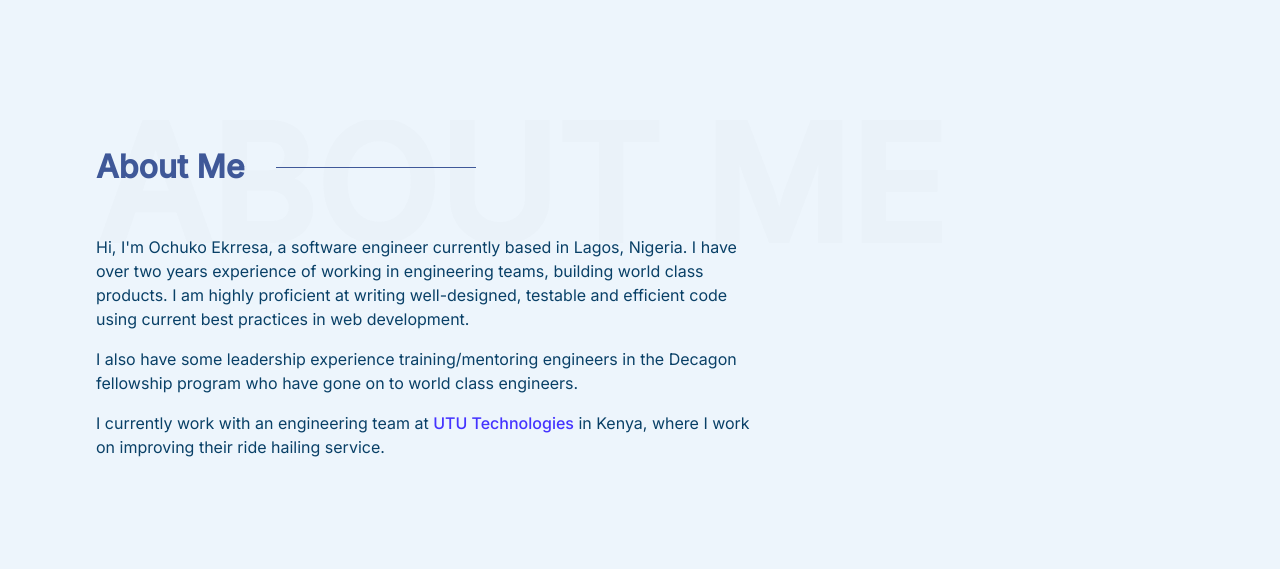
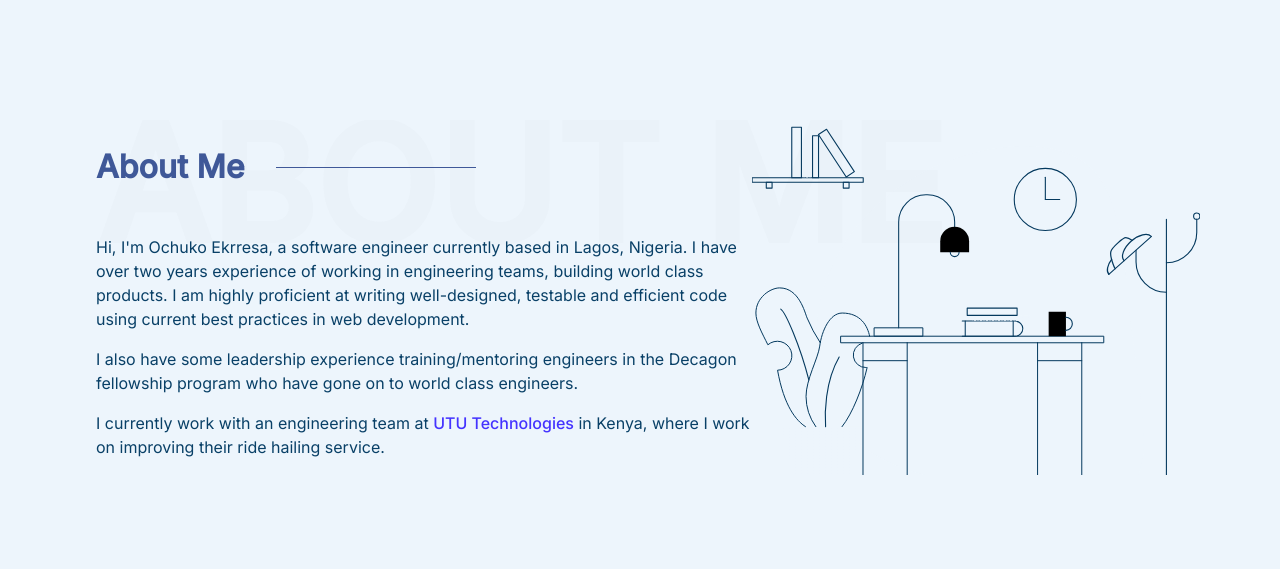
Before and after one commit to chuck-huey/chukky-portfolio, a Next.js app: page / in a window 1280 px wide. Shown: the part 840-1409 px from the top of the page. Built offline with nearby package versions, Linux system fonts and the light colour scheme.

Commit message:
Add background illustration

```diff
--- a/pages/index.tsx
+++ b/pages/index.tsx
@@ -98,6 +98,8 @@ export default function Homepage() {
 					<h2 className="section__header">About Me</h2>
 					<div className="background">about me</div>
 
+					{/* https://www.drawkit.io/illustrations/entryway-monochrome */}
+					<img className="about__background" src="/entryway.svg" alt="" />
 					<div className="text">
 						<p>
 							Hi, I'm Ochuko Ekrresa, a software engineer currently based in Lagos,
@@ -222,7 +224,7 @@ const Body = styled.section`
 
 const Section = styled.section`
 	position: relative;
-	overflow-x: hidden;
+	overflow: hidden;
 	max-width: 70em;
 	margin: 0 auto;
 	padding-left: 1em;
@@ -237,6 +239,19 @@ const Section = styled.section`
 		top: -0.2em;
 		font-size: 10rem;
 		font-weight: 700;
+	}
+
+	.about__background {
+		position: absolute;
+		right: 0;
+		top: 0;
+		width: 28em;
+		z-index: -20;
+		display: none;
+
+		@media (min-width: 880px) {
+			display: block;
+		}
 	}
 
 	.section__header {
```
Also changed, not shown: public/entryway.svg (added).
